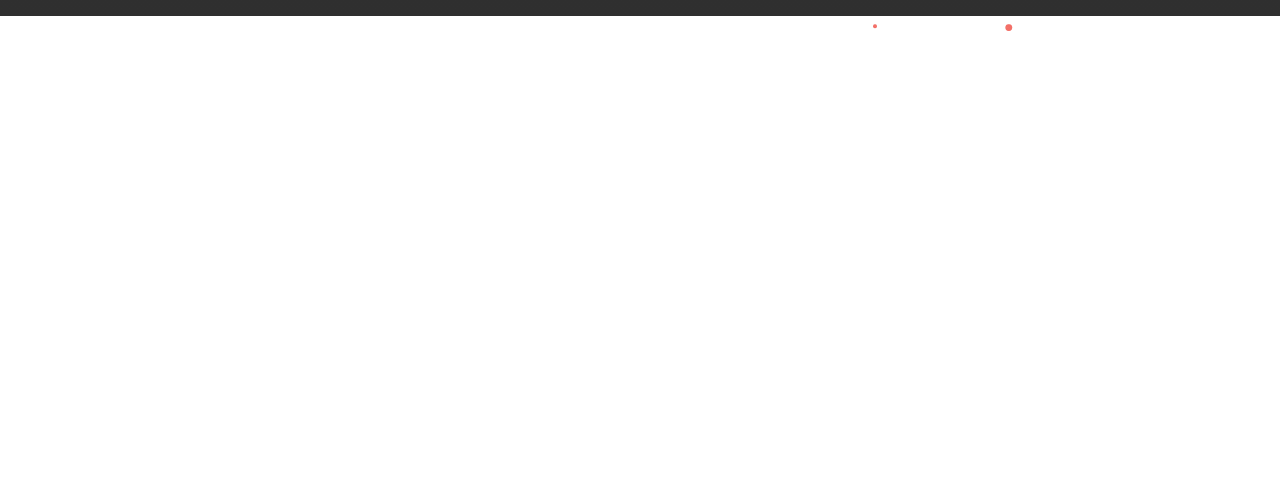
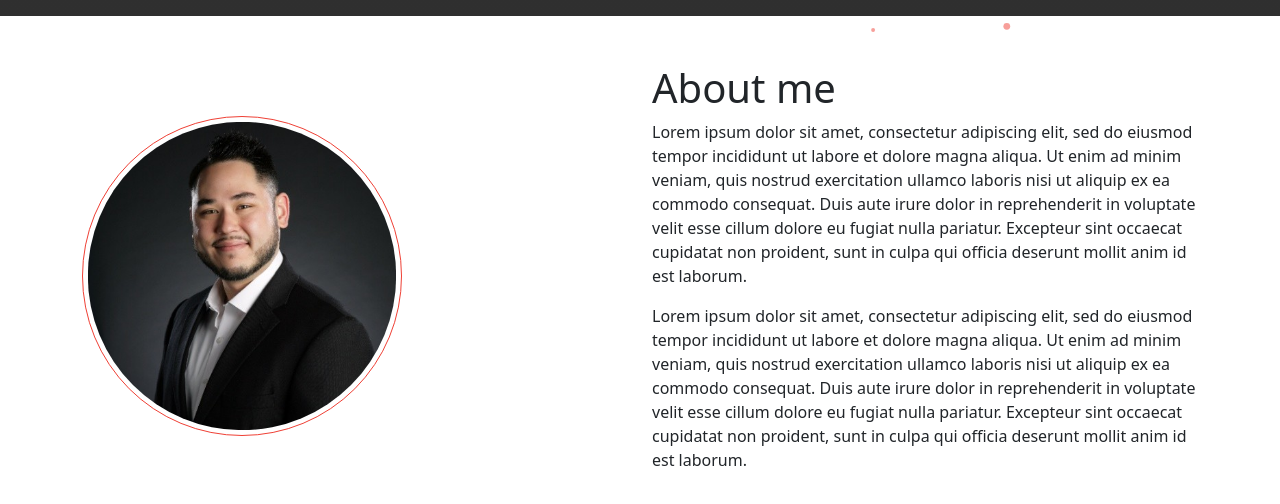
Before and after one commit to victorswanberg/portfolio, a React (Create React App) app: page / in a window 1280 px wide. Shown: the part 768-1272 px from the top of the page. Before the commit the page ends 800 px from the top, so only its background shows below. Built offline with nearby package versions, Linux system fonts and the light colour scheme; grey boxes are pictures that could not be loaded.

Commit message:
created an about me component

```diff
--- a/src/App.css
+++ b/src/App.css
@@ -133,3 +133,11 @@ nav ul li {
     display:none;
   }
 }
+
+/* About me */
+.profile-img {
+  width: 20rem;
+  padding: 0.3rem;
+  border: 1px solid var(--primary-red);
+  border-radius: 50%;
+}
--- a/src/App.js
+++ b/src/App.js
@@ -2,12 +2,15 @@ import './App.css';
 import 'bootstrap/dist/css/bootstrap.min.css';
 import Navbar from './components/Navbar';
 import Header from './components/Header';
+import AboutMe from './components/AboutMe';
 import Particles from 'react-tsparticles';
+
 
 
 function App() {
   return (
     <>
+
       <Particles
        className="particles-canvas"
        // params={{
@@ -108,6 +111,7 @@ function App() {
      />
       <Navbar />
       <Header />
+      <AboutMe />
     </>
   );
 }
--- /dev/null
+++ b/src/components/AboutMe.js
@@ -0,0 +1,28 @@
+import React from 'react';
+import author from '../assets/vic.jpg';
+
+const AboutMe = () => {
+    return (
+        <div className="container about-me py-5">
+            <div className="row no-gutter">
+                {/* Center when in mobile? */}
+                <div className="col-lg-6 col-xm-12 my-auto">
+                    <div className="photo-wrapper">
+                        <img className="profile-img" src={author} alt="Victor Swanberg"/>
+                    </div>
+                </div>
+                <div className="col-lg-6 col-xm-12">
+                    <h1>About me</h1>
+                    <p>
+                    Lorem ipsum dolor sit amet, consectetur adipiscing elit, sed do eiusmod tempor incididunt ut labore et dolore magna aliqua. Ut enim ad minim veniam, quis nostrud exercitation ullamco laboris nisi ut aliquip ex ea commodo consequat. Duis aute irure dolor in reprehenderit in voluptate velit esse cillum dolore eu fugiat nulla pariatur. Excepteur sint occaecat cupidatat non proident, sunt in culpa qui officia deserunt mollit anim id est laborum.
+                    </p>
+                    <p>
+                    Lorem ipsum dolor sit amet, consectetur adipiscing elit, sed do eiusmod tempor incididunt ut labore et dolore magna aliqua. Ut enim ad minim veniam, quis nostrud exercitation ullamco laboris nisi ut aliquip ex ea commodo consequat. Duis aute irure dolor in reprehenderit in voluptate velit esse cillum dolore eu fugiat nulla pariatur. Excepteur sint occaecat cupidatat non proident, sunt in culpa qui officia deserunt mollit anim id est laborum.
+                    </p>
+                </div>
+            </div>
+        </div>
+    )
+}
+
+export default AboutMe
--- a/src/components/Header.js
+++ b/src/components/Header.js
@@ -8,7 +8,7 @@ const Header = () => {
                 <h1>Hello my name is Victor</h1>
                 <Typed
                     className="typed-text"
-                    strings={["Web Developer", "E-learning Developer", "A11y expert", "Not sure", "Coding Instuctor", "Mentor"]}
+                    strings={["Web developer", "E-learning developer", "Accessibility expert", "UX/UIX in mind", "Coding instuctor", "Peer mentor"]}
                     typeSpeed={25}
                     backSpeed={25}
                     loop
```
Also changed, not shown: src/assets/vic.jpg (added).
